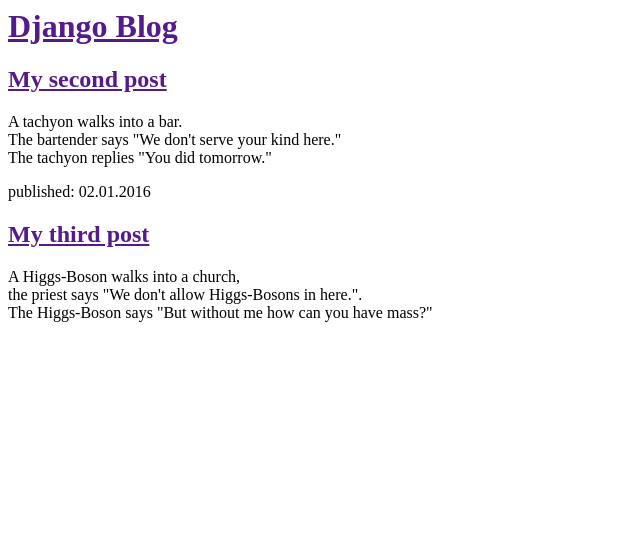
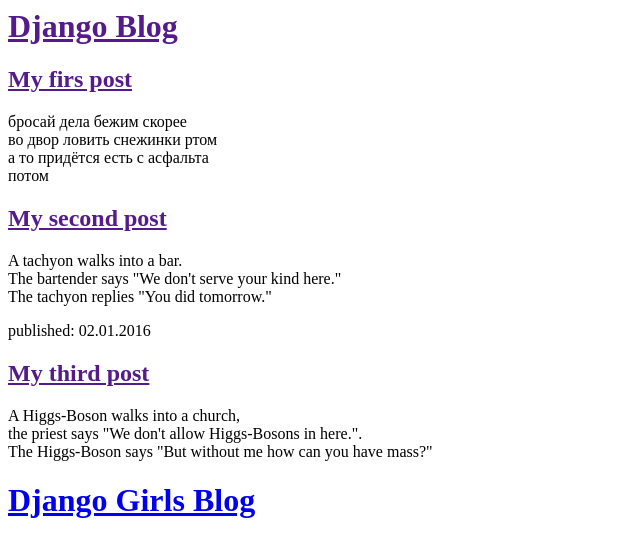
Before and after one commit to Bartimeys/my-first-blog, a Django app: page / in a window 1280 px wide. Shown: the top 557 px of the page, without its empty margins (0-640 px from the left). Run offline with Django 3.2, Linux system fonts and the light colour scheme; data that the repository does not hold is empty.

Commit message:
Modified templates to display posts from database choise third.

```diff
--- a/blog/templates/blog/post_list.html
+++ b/blog/templates/blog/post_list.html
@@ -6,20 +6,15 @@
         <div>
             <h1><a href="">Django Blog</a></h1>
         </div>
-{% for post in posts %}
         <div>
 
-            <h2><a href="">{{ post.title }}</a></h2>
-            <p>{{ post.text|linebreaks }}</p>
+            <h2><a href="">My firs post</a></h2>
             <p>бросай дела бежим скорее<br>
 во двор ловить снежинки ртом<br>
 а то придётся есть с асфальта<br>
 потом<br></p>
 
-<p>published: {{ post.published_date }}</p>
-<p>{{ post.text|linebreaks }}</p>
         </div>
-{% endfor %}
         <div>
 
             <h2><a href="">My second post</a></h2>
@@ -36,5 +31,16 @@
               <br> The Higgs-Boson says "But without me how can you have mass?"</p>
 
         </div>
+        <div>
+    <h1><a href="/">Django Girls Blog</a></h1>
+</div>
+
+{% for post in posts %}
+    <div>
+        <p>published: {{ post.published_date }}</p>
+        <h1><a href="">{{ post.title }}</a></h1>
+        <p>{{ post.text|linebreaks }}</p>
+    </div>
+{% endfor %}
     </body>
 </html>
```
